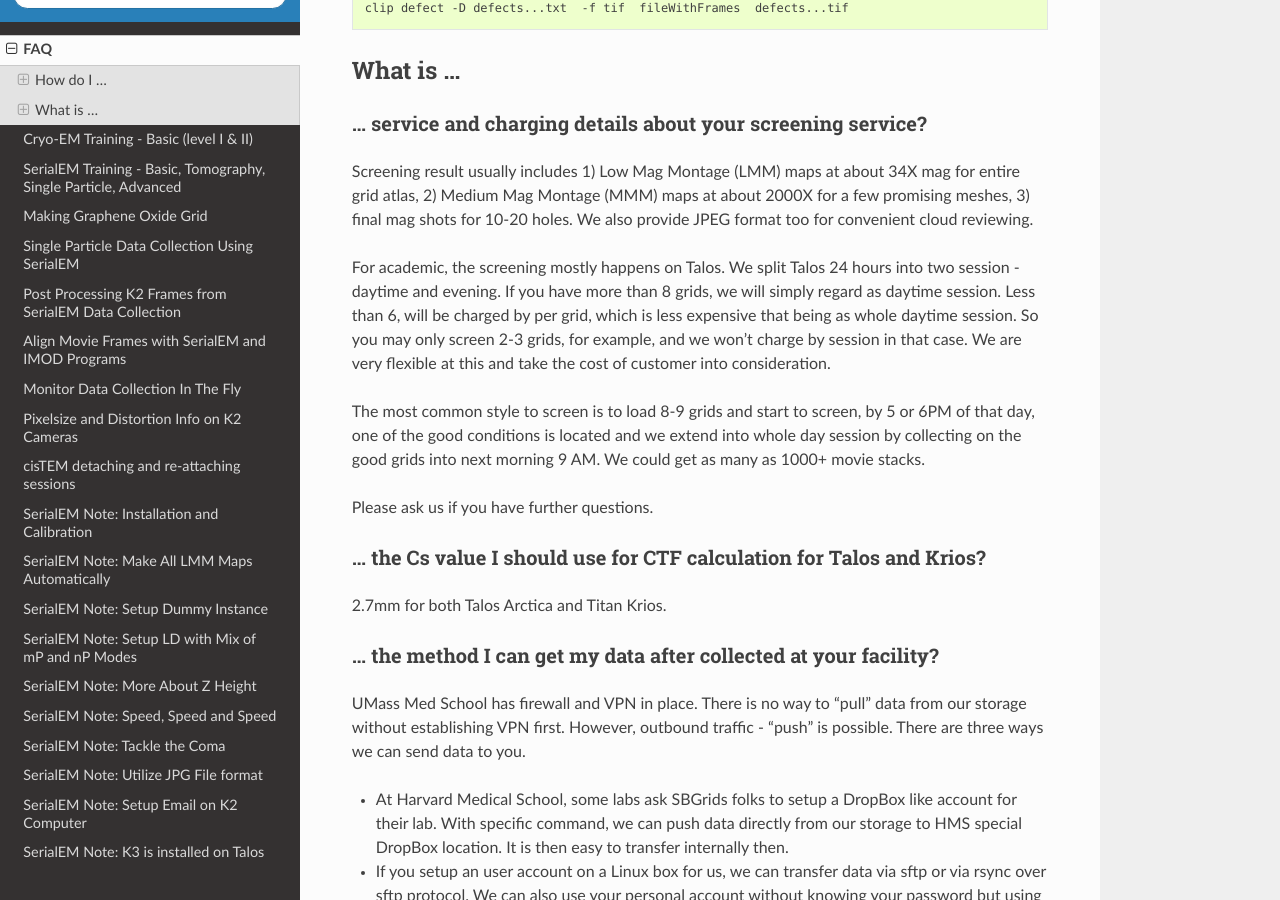
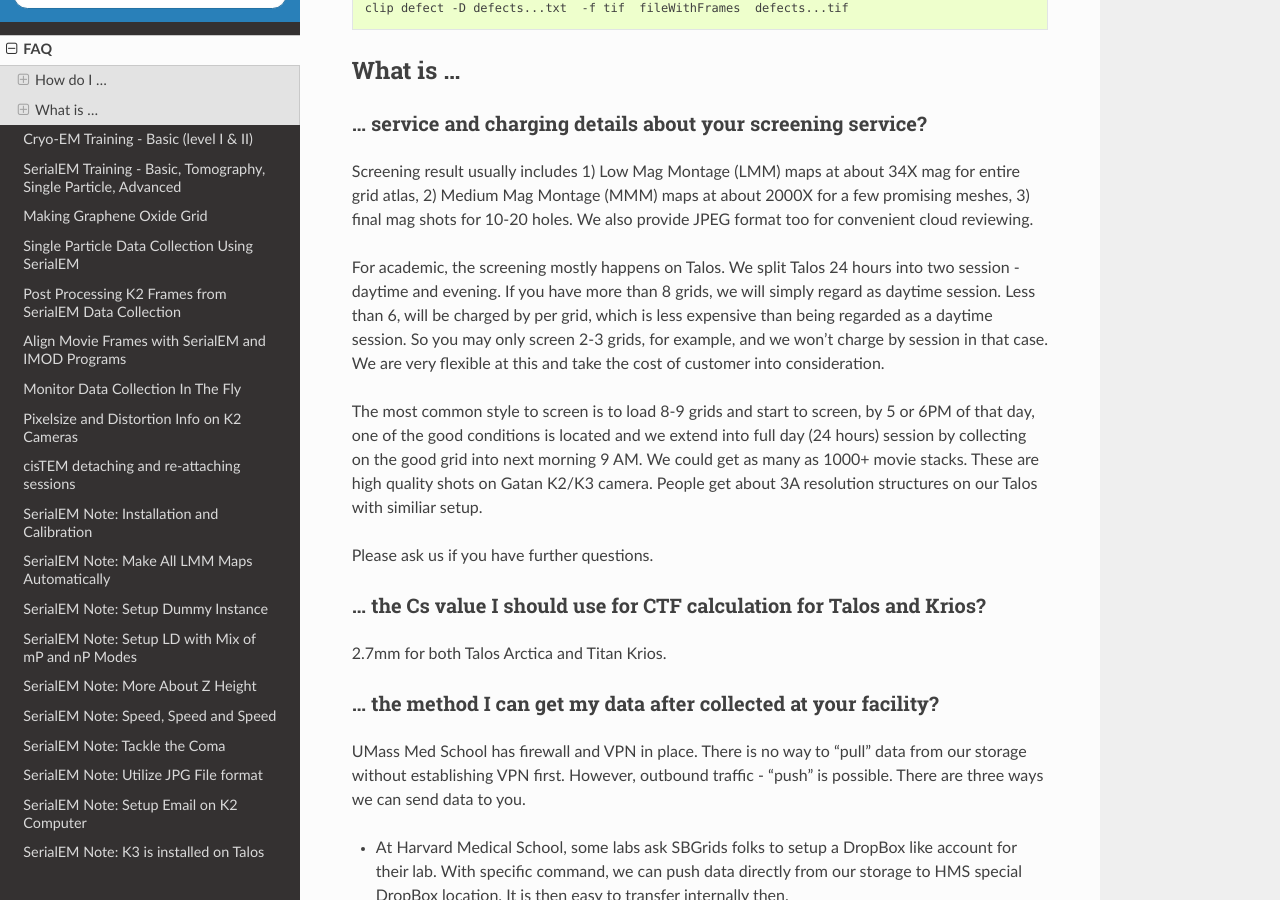
Before and after one commit to xuchen66/sphinx-emdocs, a Sphinx documentation site: the page built from source/cryo-em_faq.rst, in a window 1280 px wide and 900 px high, scrolled down 4443 px. Built offline with Sphinx 7.4.7 and the Read the Docs theme 2.0.0, drawn with Linux system fonts in a browser that asks for light colours; pages that are not in the unit, such as notebooks, are missing from menus.

Commit message:
Update cryo-em_faq.rst

```diff
--- a/source/cryo-em_faq.rst
+++ b/source/cryo-em_faq.rst
@@ -194,9 +194,9 @@ What is ...
 
 Screening result usually includes 1) Low Mag Montage (LMM) maps at about 34X mag for entire grid atlas, 2) Medium Mag Montage (MMM) maps at about 2000X for a few promising meshes, 3) final mag shots for 10-20 holes. We also provide JPEG format too for convenient cloud reviewing.
 
-For academic, the screening mostly happens on Talos. We split Talos 24 hours into two session - daytime and evening. If you have more than 8 grids, we will simply regard as daytime session. Less than 6, will be charged by per grid, which is less expensive that being as whole daytime session. So you may only screen 2-3 grids, for example, and we won't charge by session in that case. We are very flexible at this and take the cost of customer into consideration.
+For academic, the screening mostly happens on Talos. We split Talos 24 hours into two session - daytime and evening. If you have more than 8 grids, we will simply regard as daytime session. Less than 6, will be charged by per grid, which is less expensive than being regarded as a daytime session. So you may only screen 2-3 grids, for example, and we won't charge by session in that case. We are very flexible at this and take the cost of customer into consideration.
 
-The most common style to screen is to load 8-9 grids and start to screen, by 5 or 6PM of that day, one of the good conditions is located and we extend into whole day session by collecting on the good grids into next morning 9 AM. We could get as many as 1000+ movie stacks.
+The most common style to screen is to load 8-9 grids and start to screen, by 5 or 6PM of that day, one of the good conditions is located and we extend into full day (24 hours) session by collecting on the good grid into next morning 9 AM. We could get as many as 1000+ movie stacks. These are high quality shots on Gatan K2/K3 camera. People get about 3A resolution structures on our Talos with similiar setup.
 
 Please ask us if you have further questions.
 
```
